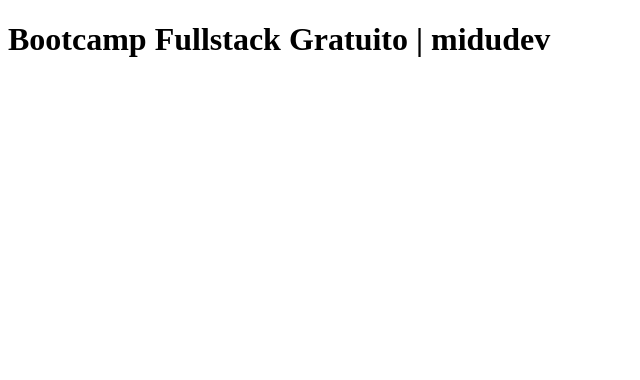
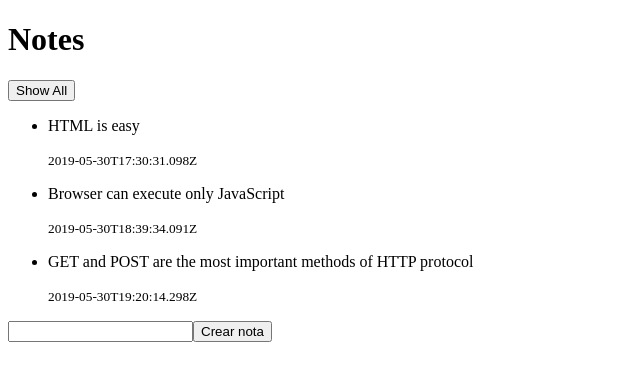
Before and after one commit to salinatomass/bootcamp-fullstack, a React (Create React App) app: page / in a window 1280 px wide. Shown: the top 380 px of the page, without its empty margins (0-640 px from the left). Built offline with nearby package versions, Linux system fonts and the light colour scheme.

Commit message:
Render element lists and Forms in React

```diff
--- a/src/App.js
+++ b/src/App.js
@@ -1,7 +1,34 @@
 import React from "react";
+import Notes from "./components/Notes";
+
+const notes = [
+  {
+    id: 1,
+    content: "HTML is easy",
+    date: "2019-05-30T17:30:31.098Z",
+    important: true,
+  },
+  {
+    id: 2,
+    content: "Browser can execute only JavaScript",
+    date: "2019-05-30T18:39:34.091Z",
+    important: false,
+  },
+  {
+    id: 3,
+    content: "GET and POST are the most important methods of HTTP protocol",
+    date: "2019-05-30T19:20:14.298Z",
+    important: true,
+  },
+];
 
 const App = () => {
-  return <h1>Bootcamp Fullstack Gratuito | midudev</h1>;
+  return (
+    <>
+      <h1>Notes</h1>
+      <Notes notes={notes} />
+    </>
+  );
 };
 
 export default App;
--- /dev/null
+++ b/src/components/Note.jsx
@@ -0,0 +1,12 @@
+const Note = ({ content, date }) => {
+  return (
+    <li>
+      <p>{content}</p>
+      <small>
+        <time>{date}</time>
+      </small>
+    </li>
+  );
+};
+
+export default Note;
--- /dev/null
+++ b/src/components/Notes.jsx
@@ -0,0 +1,55 @@
+import { useState } from "react";
+import Note from "./Note";
+
+const Notes = (props) => {
+  const [notes, setNotes] = useState(props.notes);
+  const [newNote, setNewNote] = useState("");
+  const [showAll, setShowAll] = useState(true);
+
+  const handleChange = (e) => {
+    setNewNote(e.target.value);
+  };
+
+  const handleSubmit = (e) => {
+    e.preventDefault();
+    const noteToAddToState = {
+      id: notes.length + 1,
+      content: newNote,
+      date: new Date().toISOString(),
+      important: Math.random() < 0.5,
+    };
+
+    setNotes([...notes, noteToAddToState]);
+    setNewNote("");
+  };
+
+  const handleShowAll = () => {
+    setShowAll(!showAll);
+  };
+
+  if (!notes) return <p>No hay notas para mostrar</p>;
+
+  return (
+    <div>
+      <button onClick={handleShowAll}>
+        {showAll ? "Show All" : "Show only importants"}
+      </button>
+      <ul>
+        {notes
+          .filter((note) => {
+            if (showAll === false) return note.important;
+            return note;
+          })
+          .map((note) => (
+            <Note key={note.id} content={note.content} date={note.date} />
+          ))}
+      </ul>
+      <form onSubmit={handleSubmit}>
+        <input type="text" value={newNote} onChange={handleChange} />
+        <button type="submit">Crear nota</button>
+      </form>
+    </div>
+  );
+};
+
+export default Notes;
```
